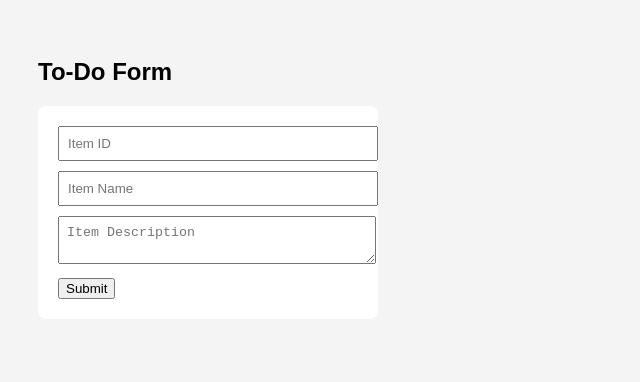
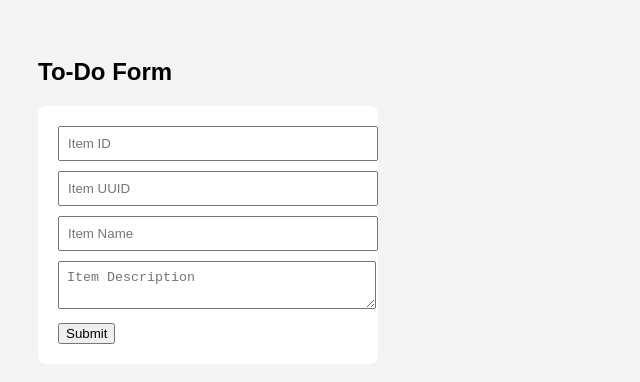
Before and after one commit to vijay-raghavendra/Version_Control_Git_Assignment, a plain HTML site: page frontend/index.html in a window 1280 px wide. Shown: the whole page, without its empty margins (0-640 px from the left). Drawn offline with Linux system fonts and the light colour scheme.

Commit message:
Add Item UUID field to To-Do form

```diff
--- a/frontend/index.html
+++ b/frontend/index.html
@@ -8,6 +8,7 @@
   <h2>To-Do Form</h2>
   <form id="todoForm">
     <input type="text" id="itemId" placeholder="Item ID" required />
+    <input type="text" id="itemUUID" placeholder="Item UUID" required />
     <input type="text" id="itemName" placeholder="Item Name" required />
     <textarea id="itemDescription" placeholder="Item Description" required></textarea>
     <button type="submit">Submit</button>
```
